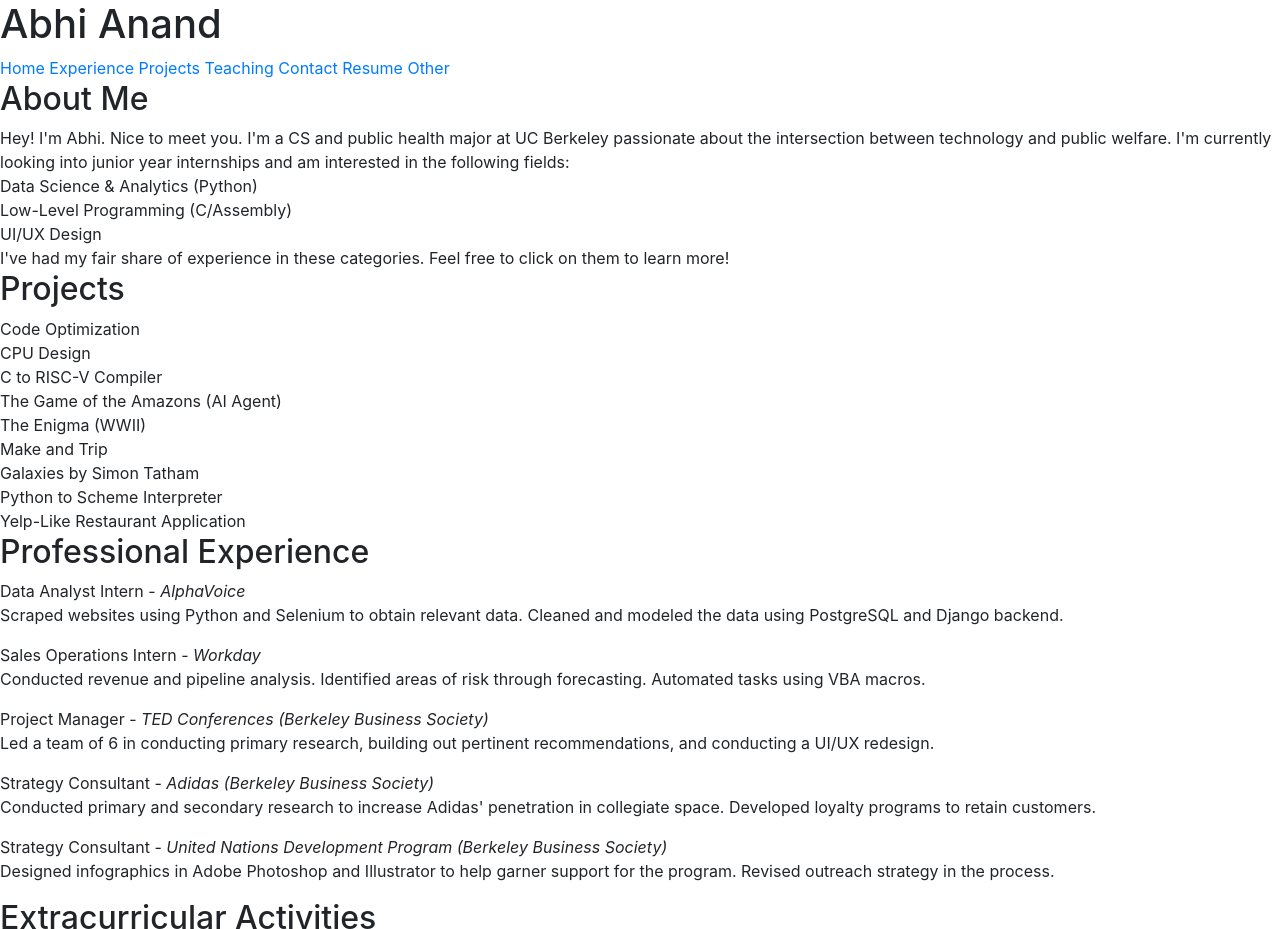
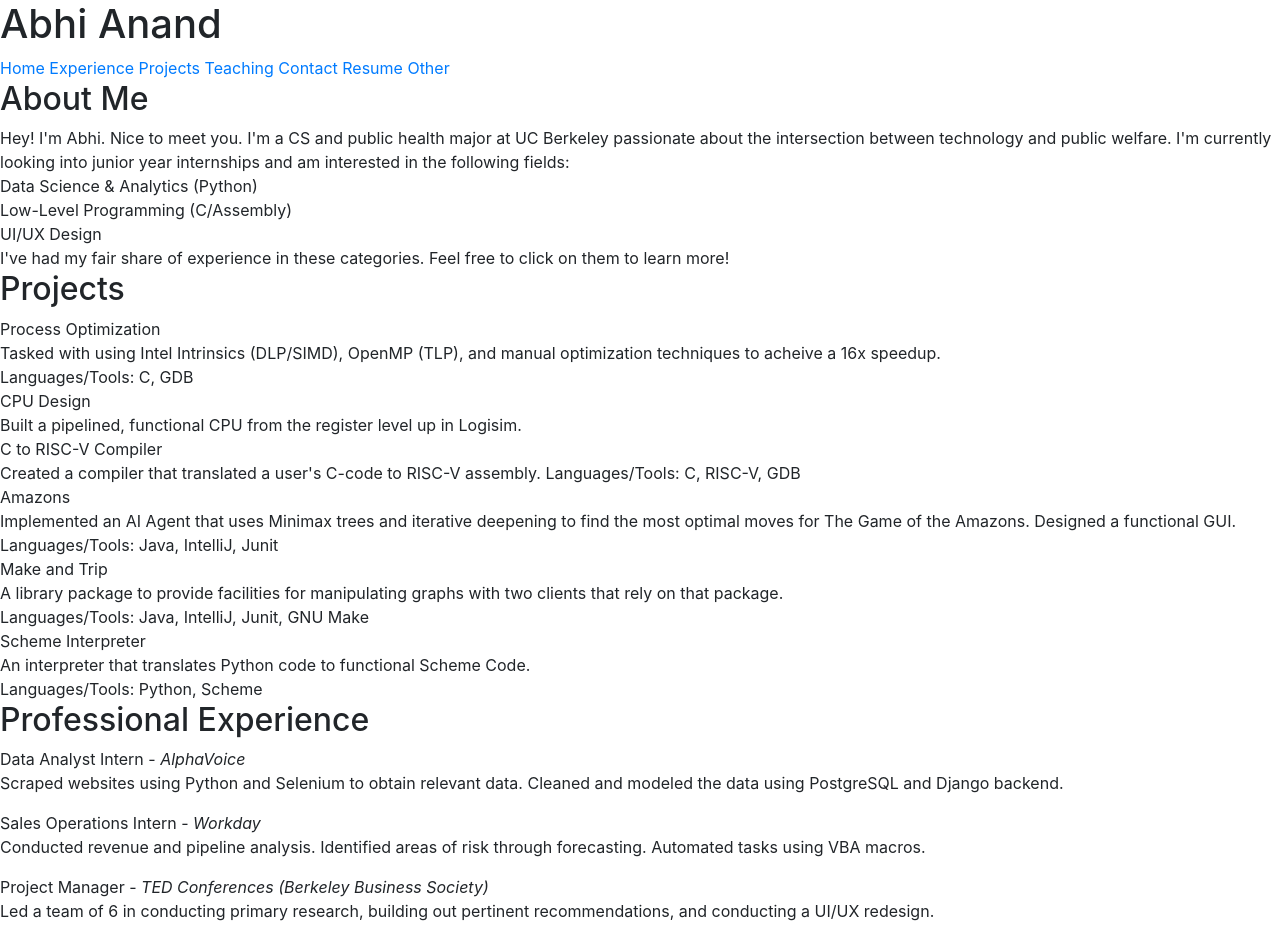
Before and after one commit to abhi-n-anand/abhi-n-anand.github.io, a plain HTML site: page index.html in a window 1280 px wide. Shown: the top 929 px of the page. Drawn offline with nearby package versions, Linux system fonts and the light colour scheme.

Commit message:
updated content

```diff
--- a/index.html
+++ b/index.html
@@ -42,31 +42,33 @@
       Projects
     </h2>
     <div id=Optimization>
-      Code Optimization
+      Process Optimization <br>
+      Tasked with using Intel Intrinsics (DLP/SIMD), OpenMP (TLP), and manual optimization techniques to acheive a 16x speedup. <br>
+      Languages/Tools: C, GDB
     </div>
     <div id=CPUDesign>
-      CPU Design
+      CPU Design <br>
+      Built a pipelined, functional CPU from the register level up in Logisim.
     </div>
     <div id=risc>
-      C to RISC-V Compiler
+      C to RISC-V Compiler <br>
+      Created a compiler that translated a user's C-code to RISC-V assembly.
+      Languages/Tools: C, RISC-V, GDB
     </div>
     <div id=amazons>
-      The Game of the Amazons (AI Agent)
-    </div>
-    <div id=enigma>
-      The Enigma (WWII)
+      Amazons <br>
+      Implemented an AI Agent that uses Minimax trees and iterative deepening to find the most optimal moves for The Game of the Amazons. Designed a functional GUI. <br>
+      Languages/Tools: Java, IntelliJ, Junit
     </div>
     <div id=graphs>
-      Make and Trip
-    </div>
-    <div id=galaxies>
-      Galaxies by Simon Tatham
+      Make and Trip <br>
+      A library package to provide facilities for manipulating graphs with two clients that rely on that package. <br>
+      Languages/Tools: Java, IntelliJ, Junit, GNU Make
     </div>
     <div id=scheme>
-      Python to Scheme Interpreter
-    </div>
-    <div id=yelp>
-      Yelp-Like Restaurant Application
+      Scheme Interpreter <br>
+      An interpreter that translates Python code to functional Scheme Code. <br>
+      Languages/Tools: Python, Scheme
     </div>
     <h2 class="professional">
       Professional Experience
```
